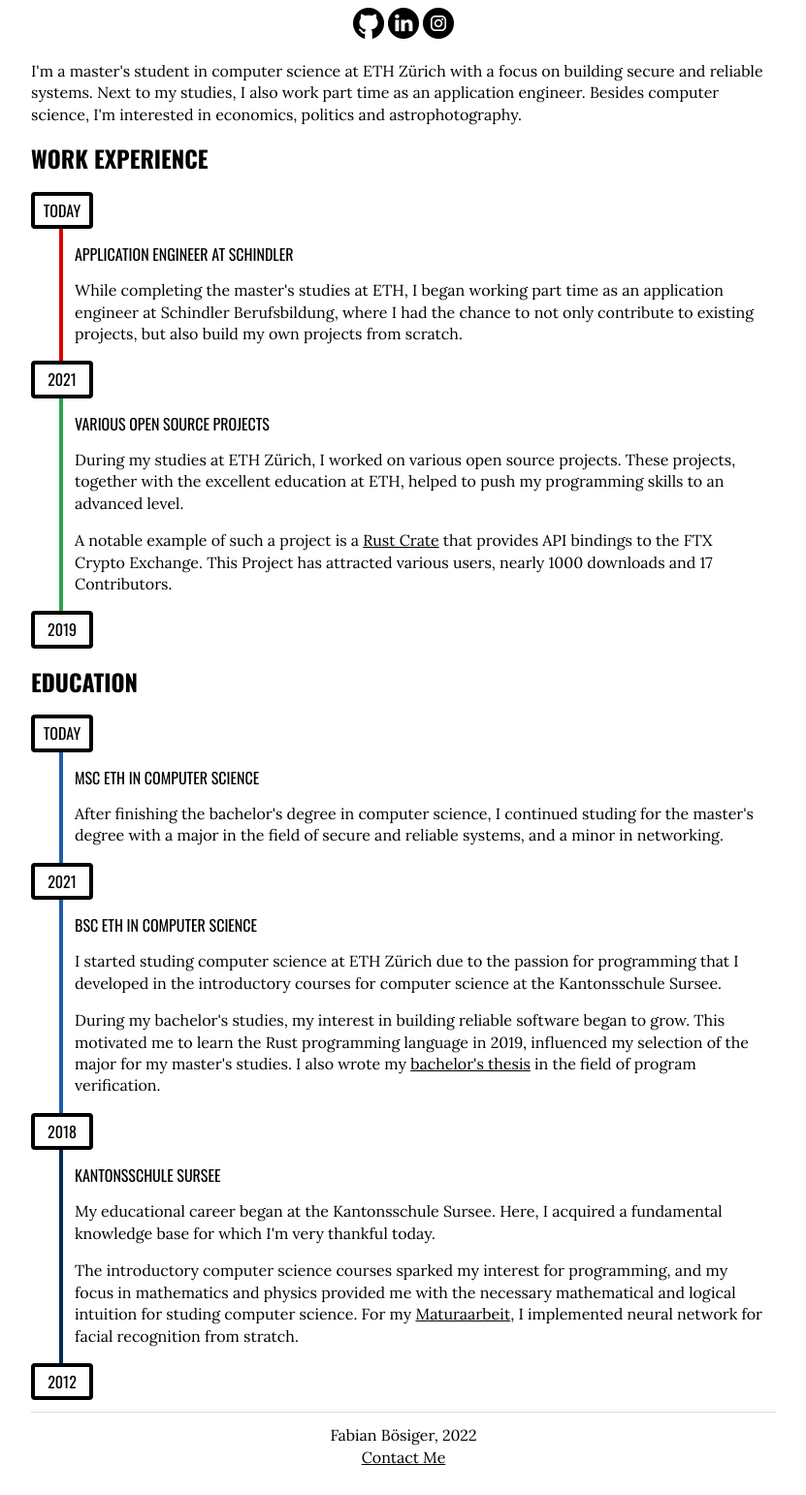
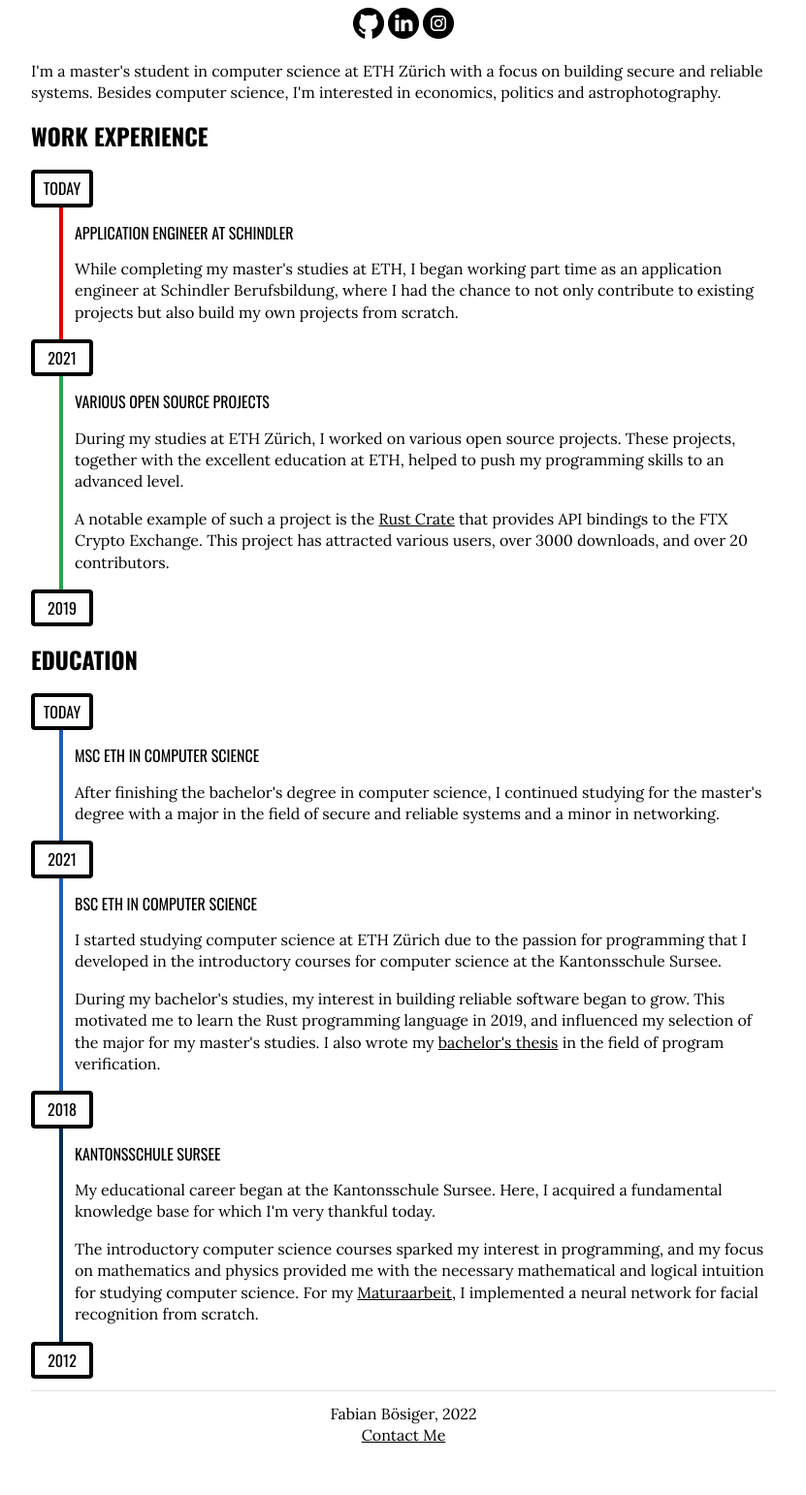
Before and after one commit to fabianboesiger/fabianboesiger.github.io, a Jekyll site: the page built from about.html, in a window 1280 px wide, cut to the strip 279-1821 px from the top of the page. Shown: the whole strip at 97% size, without its empty margins (224-1055 px from the left). Built offline with Jekyll 4.4.1, drawn with Linux system fonts in a browser that asks for light colours; after the commit the page ends 1799 px from its top, so only the background shows below that.

Commit message:
Update about.html

```diff
--- a/about.html
+++ b/about.html
@@ -54,7 +54,6 @@ section {
     </p>
     <p>
         I'm a master's student in computer science at ETH Zürich with a focus on building secure and reliable systems.
-        Next to my studies, I also work part time as an application engineer.
         Besides computer science, I'm interested in economics, politics and astrophotography.
     </p>
 
@@ -76,8 +75,8 @@ section {
             These projects, together with the excellent education at ETH, helped to push my programming skills to an advanced level.
         </p>
         <p>
-            A notable example of such a project is a <a href="https://crates.io/crates/ftx">Rust Crate</a> that provides API bindings to the FTX Crypto Exchange.
-            This Project has attracted various users, nearly 1000 downloads and 17 Contributors.
+            A notable example of such a project is the <a href="https://crates.io/crates/ftx">Rust Crate</a> that provides API bindings to the FTX Crypto Exchange.
+            This project has attracted various users, over 3000 downloads, and over 20 contributors.
         </p>
     </section>
     <span class="year">2019</span>
@@ -89,20 +88,20 @@ section {
         <h3>MSc ETH in Computer Science</h3>
         <p>
             After finishing the bachelor's degree in computer science,
-            I continued studing for the master's degree with a major in
-            the field of secure and reliable systems, and a minor in networking.
+            I continued studying for the master's degree with a major in
+            the field of secure and reliable systems and a minor in networking.
         </p>
     </section>
     <span class="year">2021</span>
     <section class="eth">
         <h3>BSc ETH in Computer Science</h3>
         <p>
-            I started studing computer science at ETH Zürich due to the passion for programming
+            I started studying computer science at ETH Zürich due to the passion for programming
             that I developed in the introductory courses for computer science at the Kantonsschule Sursee.
         </p>
         <p>
             During my bachelor's studies, my interest in building reliable software began to grow.
-            This motivated me to learn the Rust programming language in 2019, influenced my selection of the major for
+            This motivated me to learn the Rust programming language in 2019, and influenced my selection of the major for
             my master's studies. I also wrote my
             <a href="https://ethz.ch/content/dam/ethz/special-interest/infk/chair-program-method/pm/documents/Education/Theses/Fabian_Boesiger_BS_Report.pdf">bachelor's thesis</a> in the field of program verification.
         </p>
@@ -115,10 +114,10 @@ section {
             Here, I acquired a fundamental knowledge base for which I'm very thankful today.
         </p>
         <p>
-            The introductory computer science courses sparked my interest for programming,
-            and my focus in mathematics and physics provided me with the necessary mathematical and logical intuition for studing computer science.
+            The introductory computer science courses sparked my interest in programming,
+            and my focus on mathematics and physics provided me with the necessary mathematical and logical intuition for studying computer science.
             For my <a href="https://kssursee.lu.ch/-/media/KSSursee/Dokumente/sb/HallOfFame/AusgezeichneteArbeiten/MA17_GHE_Boesiger_Fabian_6B.pdf?la=de-CH">Maturaarbeit</a>,
-            I implemented neural network for facial recognition from stratch.
+            I implemented a neural network for facial recognition from scratch.
         </p>
     </section>
     <span class="year">2012</span>
```
Also changed, not shown: other parts of about.html (+2 -2 lines).
